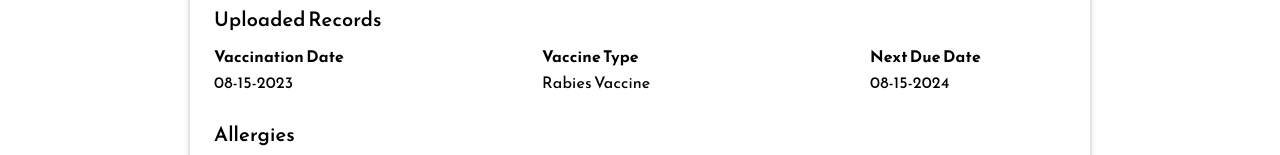
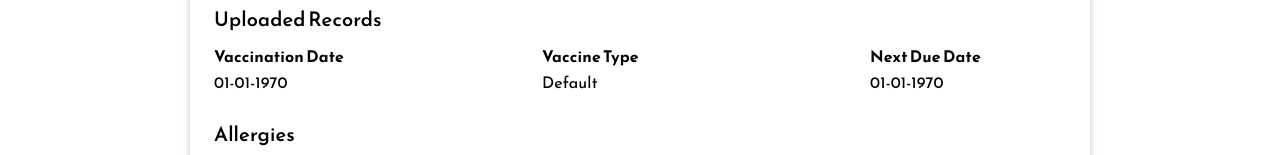
Before and after one commit to Sarika-dinesh/PetChain, a React (Create React App) app: page /pet-health in a window 1280 px wide. Shown: the part 423-578 px from the top of the page. Built offline with nearby package versions, Linux system fonts and the light colour scheme; sample sign-in values are in the browser's storage.

Commit message:
health parameters updated

```diff
--- a/src/Components/Health.js
+++ b/src/Components/Health.js
@@ -26,9 +26,10 @@ const PetHealth = () => {
     vaccineType: "",
     nextDueDate: "",
     allergies: "",
+    minorIllness: "",
+    pastTreatment: "",
     file: null,
   });
-
 
   // const [vaccinationRecords, setVaccinationRecords] = useState([
   //   {
@@ -47,10 +48,9 @@ const PetHealth = () => {
 
   const [vaccinationRecords, setVaccinationRecords] = useState([
     {
-      vaccinationDate: "2023-08-15",
-      vaccineType: "Rabies Vaccine",
-      nextDueDate: "2024-08-15",
-      file: { name: "rabies-vaccine.pdf" },
+      vaccinationDate: null,
+      vaccineType: "Default",
+      nextDueDate: null,
     },
   ]);
 
@@ -541,10 +541,12 @@ const PetHealth = () => {
           padding: 3,
         }}
       >
+
         <Container
           maxWidth="md"
           sx={{ bgcolor: "white", p: 4, borderRadius: 2, boxShadow: 3 }}
         >
+
           <Typography variant="h4" align="center" gutterBottom>
             Pet Health
           </Typography>
```
